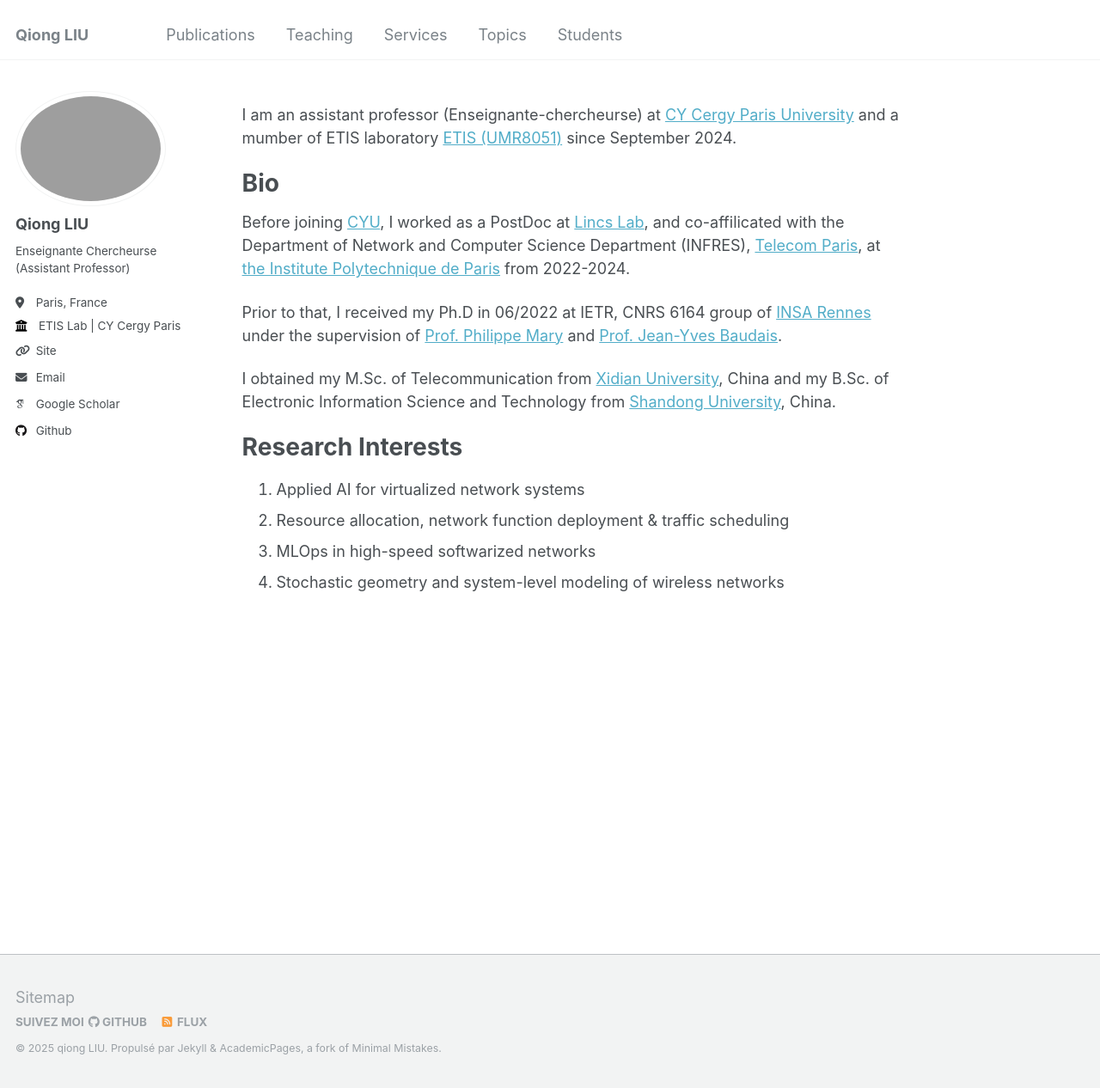
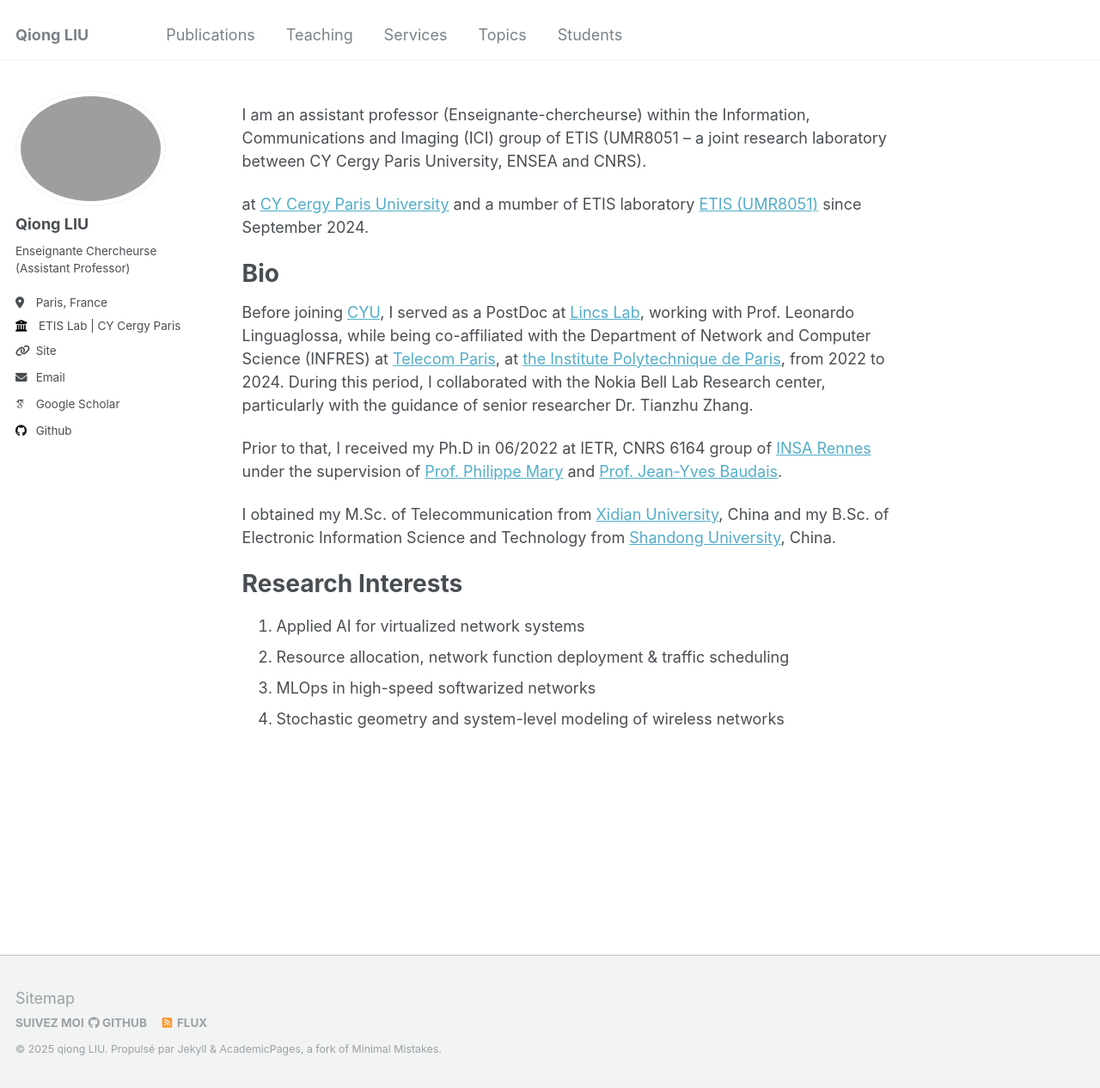
Before and after one commit to evesiphus/evesiphus.github.io, a Jekyll site: the page built from _pages/about.md, in a window 1280 px wide and 1266 px high. Shown: the whole window at 86% size. Built offline with Jekyll 4.4.1, drawn with Linux system fonts in a browser that asks for light colours; some web fonts are replaced.

Commit message:
Update about.md

```diff
--- a/_pages/about.md
+++ b/_pages/about.md
@@ -7,12 +7,15 @@ redirect_from:
   - /about.html
 ---
 
-I am an assistant professor (Enseignante-chercheurse) at  [CY Cergy Paris University](https://www.cyu.fr/)  and a mumber of  ETIS laboratory [ETIS (UMR8051)](https://www.etis-lab.fr/) since September 2024.
+I am an assistant professor (Enseignante-chercheurse)  within the Information, Communications and Imaging (ICI) group of ETIS (UMR8051 – a joint research laboratory between CY Cergy Paris University, ENSEA and CNRS).
+
+at  [CY Cergy Paris University](https://www.cyu.fr/)  and a mumber of  ETIS laboratory [ETIS (UMR8051)](https://www.etis-lab.fr/) since September 2024.
 
 
 Bio
 ======
-Before joining [CYU](https://www.cyu.fr/), I worked as a PostDoc at [Lincs Lab](https://www.lincs.fr/), and co-affilicated with the Department of Network and Computer Science Department (INFRES), [Telecom Paris](https://www.telecom-paris.fr/en/school/departments/computer-science-networks), at [the Institute Polytechnique de Paris](https://www.ip-paris.fr/en) from 2022-2024.
+Before joining [CYU](https://www.cyu.fr/), I served as a PostDoc at [Lincs Lab](https://www.lincs.fr/), working with Prof. Leonardo Linguaglossa, while being co-affiliated with the Department of Network and Computer Science (INFRES) at [Telecom Paris](https://www.telecom-paris.fr/en/school/departments/computer-science-networks), at [the Institute Polytechnique de Paris](https://www.ip-paris.fr/en), from 2022 to 2024. During this period, I collaborated with the Nokia Bell Lab Research center, particularly with the guidance of senior researcher Dr. Tianzhu Zhang.
+
 
 Prior to that,  I received my Ph.D in 06/2022 at IETR, CNRS 6164 group of [INSA Rennes](https://www.insa-rennes.fr/ietr-1.html) under the supervision of [Prof. Philippe Mary](https://pmary.perso.insa-rennes.fr/) and [Prof. Jean-Yves Baudais](http://jeanyves.baudais.free.fr/).
 
```
